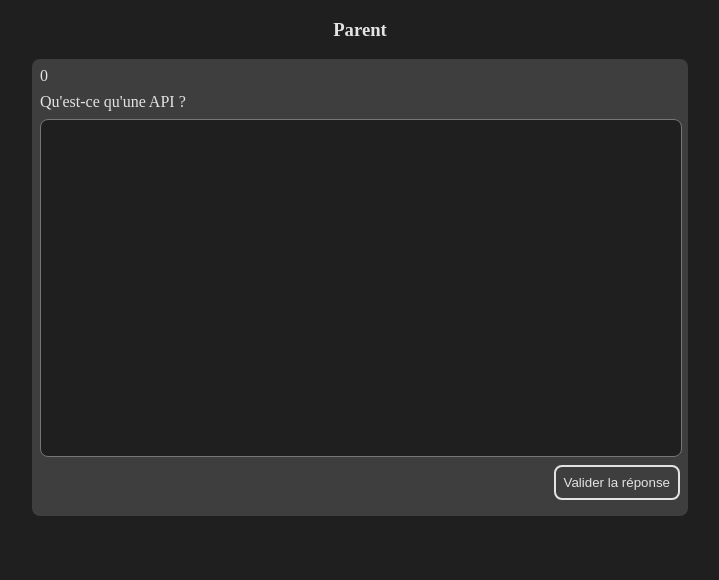
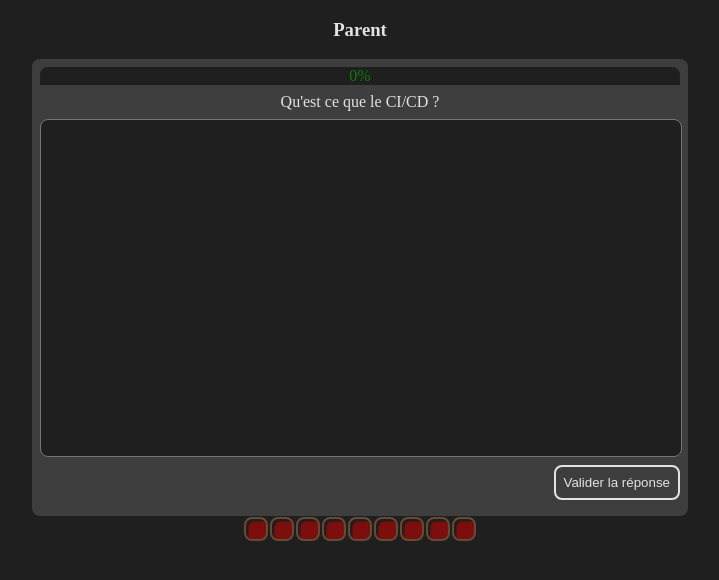
Before and after one commit to Fhurai/_exercices, a plain HTML site: page 3.Tools/CourseReviews/index.html in a window 1280 px wide. Shown: the whole page, without its empty margins (280-999 px from the left). Drawn offline with Linux system fonts and the light colour scheme.

Commit message:
Enhance Course Reviews tool: update questions, improve UI, and add answer validation logic

```diff
--- a/3.Tools/CourseReviews/index.html
+++ b/3.Tools/CourseReviews/index.html
@@ -9,12 +9,23 @@
 
 <body>
     <h3><a href="../../index.html">Parent</a></h3>
+    <div id="display"></div>
+    <div class="center">
+        <div id="indicators"></div>
+    </div>
 </body>
 <script>
     const questions = [
-        ["Qu'est-ce qu'une API ?", "Application Programming Interface"],
-        ["Qu'est-ce qu'un microservice ?", "Approche qui décompose une application en éléments simples, indépendants les uns des autres"],
-        ["J'ai créé une API est une affirmation correct ?", "Faux, la personne a créé un microservice dont l'interface est une API"]
+        ["'API' est l'abbréviation pour ?", "Application Programming Interface"],
+        ["'REST' est l'abbréviation pour ?", "Representational State Transfer"],
+        ["'ORM' est l'abbréviation pour ?", "Object-Relational-Mapper"],
+        ["Qu'est ce qu'une architecture distribuée ?", "Système d'informations utilisant des ressources sur plusieurs machines"],
+        ["'CFTL' est l'abbréviation pour ?", "Comité Français du Test Logiciel"],
+        ["Quel est le rôle du CFTL ?", "Représentant français de l'ISTQB, chargé de certifier les connaissances techniques et méthodologiques des testeurs de logiciels"]
+        ["'CI/CD' est l'abbréviation pour ?", "Continuous Integration / Continuous Delivery"],
+        ["Qu'est ce que le CI/CD ?", "L'approche CI/CD automatise le développement des applications et assure le bon fonctionnement de ceux-ci"],
+        ["Qu'est qu'un conteneur", "Système isolé qui sert à faire fonctionner un et un seul applicatif"],
+        ["Qu'est que le déploiement continu ?", "Le déploiement continu est une stratégie de développement consistant à publier automatiquement toute modification sur l'environnement de production"]
     ];
 </script>
 <script src="./script.js"></script>
--- a/3.Tools/CourseReviews/script.js
+++ b/3.Tools/CourseReviews/script.js
@@ -1,10 +1,17 @@
+// Stores the result of each question (true if answered correctly, false otherwise)
 var results = [];
+// Stores the indices of questions that have not been answered correctly yet
+var uncorrectQuestions = [];
 
+// Wait for the DOM to be fully loaded before starting the review logic
 document.addEventListener('DOMContentLoaded', function(){
+    // Check if the 'questions' variable exists and is a non-empty array
     if (typeof questions !== 'undefined') {
         if(Array.isArray(questions) && questions.length > 0){
+            // Initialize the review session
             launchReviews();
-            actionCheckAnswer();
+            // Check the answer for the first question
+            checkAnswer();
         } else {
             console.warn('questions is empty !');
         }
@@ -13,52 +20,130 @@ document.addEventListener('DOMContentLoaded', function(){
     }
 });
 
+/**
+ * Initializes the review session by resetting results and uncorrectQuestions,
+ * then displays the first question.
+ */
 function launchReviews(){
+    // Set all results to false (not answered correctly)
     results = Array.from(questions).map(() => false);
-    displayQuestionBox(0);
+    // All questions are initially uncorrect
+    uncorrectQuestions = results.map((elt, idx) => idx);
+    // Display a random uncorrect question
+    displayQuestionBox(getIndexUncorrect());
 }
 
+/**
+ * Displays the question box for the given question number.
+ * Shows the question, textarea for answer, and validation button.
+ * Also updates indicators and sets up event listeners.
+ * @param {number} questionNumber - Index of the question to display
+ */
 function displayQuestionBox(questionNumber){
+    // Clear previous content
+    document.querySelector('#display').innerHTML = "";
+    // Create dialog container
     const dialog = document.createElement('div');
     dialog.className = 'dialog';
-    dialog.dataset.correct = 0;
+    // Set the percentage of correct answers as a data attribute
+    dialog.dataset.correct = Math.ceil(results.filter((res) => res).length / questions.length * 100).toString() + "%";
 
+    // Create and append the question label
     const label = document.createElement('label');
     label.htmlFor = 'answer';
     label.innerText = questions[questionNumber][0];
     dialog.appendChild(label);
 
+    // Create and append the textarea for user answer
     const textarea = document.createElement('textarea');
     textarea.id = label.htmlFor;
     dialog.appendChild(textarea);
 
+    // Create and append the button container
     const btns = document.createElement('div');
     btns.classList = 'btns';
     dialog.appendChild(btns);
 
+    // Create and append the validation button
     const btn = document.createElement('button');
     btn.innerText = 'Valider la réponse';
     btns.appendChild(btn);
 
-    document.body.appendChild(dialog);
+    // Add the dialog to the display area
+    document.querySelector('#display').appendChild(dialog);
+
+    // Update question indicators
+    questionsIndicators();
+    // Set up event listeners for answer validation
+    actionCheckAnswer();
 }
 
+/**
+ * Checks the user's answer for the current question.
+ * If correct, updates results and removes from uncorrectQuestions.
+ * Displays next question or congratulates if all are answered.
+ */
 function checkAnswer(){
-
+    // Iterate through all questions to find the current one
     Array.from(questions).forEach((array, idx) => {
-        if(document.querySelector('label').innerText === array[0] && document.querySelector('textarea').value === array[1]){
-            results[idx] = true;
+        // Check if the array exist as an array
+        if(Array.isArray(array)){
+            // Check if the displayed question matches and the answer is correct
+            if(document.querySelector('label').innerText === array[0] && document.querySelector('textarea').value.trim() === array[1]){
+                results[idx] = true;
+                // Remove the question from uncorrectQuestions
+                uncorrectQuestions.splice(uncorrectQuestions.indexOf(idx), 1);
+            }
         }
     });
-    document.querySelector('.dialog').dataset.correct = results;
+    // If there are still uncorrect questions, display another one
+    if(uncorrectQuestions.length > 0){
+        displayQuestionBox(getIndexUncorrect());
+    }else{
+        // All questions answered correctly
+        questionsIndicators();
+        document.querySelector('#display').innerHTML = "You answered all questions ! Congratulations !";
+    }
 }
 
+/**
+ * Sets up event listeners for the validation button and textarea.
+ * Allows answer submission via button click or pressing Enter.
+ */
 function actionCheckAnswer(){
+    // Validate answer on button click
     document.querySelector('button').addEventListener('click', checkAnswer);
 
+    // Validate answer on Enter key in textarea
     document.querySelector('textarea').addEventListener('keyup', function(event){
         if(event.key === "Enter"){
             checkAnswer();
         }
     });
 }
+
+/**
+ * Returns a random index from the uncorrectQuestions array.
+ * Used to select the next question to display.
+ * @returns {number} Index of a random uncorrect question
+ */
+function getIndexUncorrect(){
+    return uncorrectQuestions[Math.floor(Math.random() * uncorrectQuestions.length)];
+}
+
+/**
+ * Updates the visual indicators for each question.
+ * Shows success or fail status for each question.
+ */
+function questionsIndicators(){
+    // Clear previous indicators
+    document.querySelector('#indicators').innerHTML = '';
+
+    // Create and append an indicator for each question
+    results.forEach((result, idx) => {
+        const indicator = document.createElement('span');
+        indicator.id = 'result' +idx;
+        indicator.classList = result ? 'success' : 'fail';
+        document.querySelector('#indicators').appendChild(indicator);
+    });
+}
--- a/3.Tools/CourseReviews/style.css
+++ b/3.Tools/CourseReviews/style.css
@@ -4,6 +4,8 @@
     --color-darkgrey: #3e3e3e;
     --color-lightgrey: #e3e3e3;
     --color-brown: #634b36;
+    --color-green: #0f7c0d;
+    --color-red: #7c0f0d;
 }
 
 html,
@@ -29,9 +31,18 @@ hr {
     width: 100%;
 }
 
+.center{
+    width: 50%;
+    margin: 0 auto;
+}
+
 /**
  * Dialog
  */
+#display {
+    text-align: center;
+}
+
 .dialog {
     background-color: var(--color-darkgrey);
     width: 50%;
@@ -42,6 +53,11 @@ hr {
 
 .dialog::before {
     content: attr(data-correct);
+    display: block;
+    background-color: var(--color-black);
+    border-radius: 0.5rem 0.5rem 0 0;
+    text-align: center;
+    color: var(--color-green);
 }
 
 .dialog label {
@@ -80,3 +96,31 @@ hr {
     filter: brightness(0.5);
     color: var(--color-white);
 }
+
+/**
+ * indicators
+ */
+#indicators {
+    display: flex;
+    flex-flow: row wrap;
+    justify-content: center;
+}
+
+#indicators span {
+    display: block;
+    width: 20px;
+    height: 20px;
+    border: var(--color-brown);
+    border: 2px solid var(--color-brown);
+    border-radius: 0.5rem;
+    margin: 1px;
+    box-shadow: inset .15rem .15rem .05rem var(--color-black);
+}
+
+#indicators span.fail {
+    background-color: var(--color-red);
+}
+
+#indicators span.success {
+    background-color: var(--color-green);
+}
```
